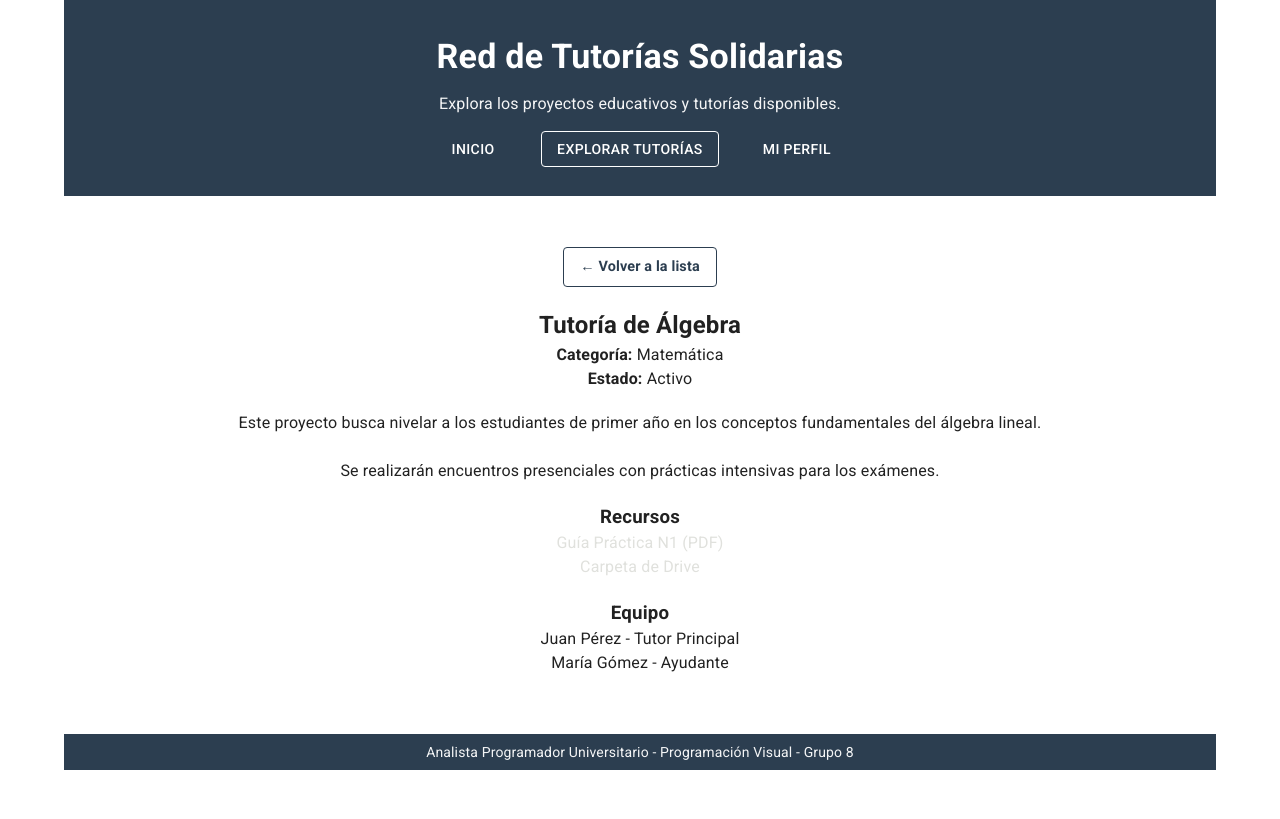
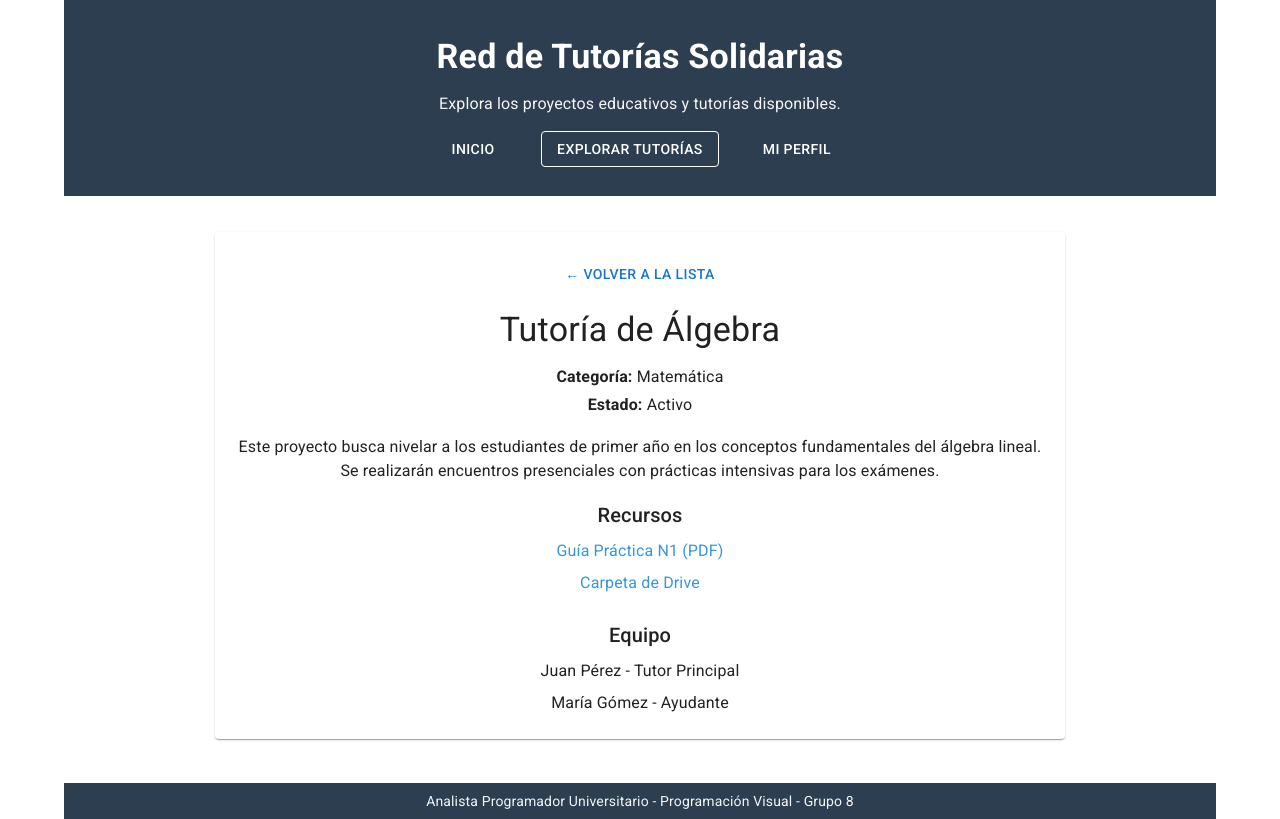
Before and after one commit to Mesconiji/PV_TP3_Grupo8, a React (Vite) app: page /proyectos/1 in a window 1280 px wide. Built offline with nearby package versions, Linux system fonts and the light colour scheme; a web font is replaced by a local one.

Commit message:
Agrego MUI y diseño general a detalleproyecto.jsx Jose Mesconi

```diff
--- a/src/views/DetalleProyecto.jsx
+++ b/src/views/DetalleProyecto.jsx
@@ -1,68 +1,89 @@
 import { useParams, Link } from 'react-router-dom';
 import proyectoService from '../services/proyectoService';
-
+import Box from '@mui/material/Box';
+import Paper from '@mui/material/Paper';
+import Typography from '@mui/material/Typography';
+import Button from '@mui/material/Button';
+import List from '@mui/material/List';
+import ListItem from '@mui/material/ListItem';
 
 const DetalleProyecto = () => {
-
   const { id } = useParams();
   const listaProyectos = proyectoService.obtenerProyectos();
   const proyecto = listaProyectos.find((p) => p.id.toString() === id);
 
   if (!proyecto) {
     return (
-      <div className="card" style={{ width: '100%', textAlign: 'center' }}>
-        <h2>Proyecto no encontrado</h2>
-        <Link to="/proyectos" className="btn btn--volver">Volver a la lista</Link>
-      </div>
+      <Paper className="card" sx={{ width: '100%', textAlign: 'center', p: 3 }}>
+        <Typography variant="h5" gutterBottom>
+          Proyecto no encontrado
+        </Typography>
+        <Button component={Link} to="/proyectos" className="btn btn--volver" sx={{ mt: 2 }}>
+          Volver a la lista
+        </Button>
+      </Paper>
     );
   }
 
   const { titulo, categoria, estado, descripcion, recursos, equipo } = proyecto;
 
   return (
-    <div className="card" style={{ width: '100%' }}>
+    <Paper className="card" sx={{ width: '100%', p: 3 }}>
+      <Box sx={{ mb: 2 }}>
+        <Button
+          component={Link}
+          to="/proyectos"
+          className="btn btn--volver"
+          sx={{ display: 'inline-block', textDecoration: 'none' }}
+        >
+          ← Volver a la lista
+        </Button>
+      </Box>
 
-      <Link
-        to="/proyectos"
-        className="btn btn--volver"
-        style={{ display: 'inline-block', marginBottom: '20px', textDecoration: 'none' }}
-      >
-        ← Volver a la lista
-      </Link>
+      <Typography variant="h4" gutterBottom align="center">
+        {titulo}
+      </Typography>
 
-      <h2>{titulo}</h2>
+      <Typography variant="subtitle1" color="text.secondary">
+        <strong>Categoría:</strong> {categoria}
+      </Typography>
 
-      <p><strong>Categoría:</strong> {categoria}</p>
-      <p><strong>Estado:</strong> {estado}</p>
+      <Typography variant="subtitle1" color="text.secondary" sx={{ mb: 2 }}>
+        <strong>Estado:</strong> {estado}
+      </Typography>
 
+      <Box sx={{ my: 2 }}>
+        <Typography paragraph>{descripcion[0]}</Typography>
+        <Typography paragraph>{descripcion[1]}</Typography>
+      </Box>
 
-      <div style={{ margin: '20px 0' }}>
-        <p>{descripcion[0]}</p>
-        <br />
-        <p>{descripcion[1]}</p>
-      </div>
-
-      <h3>Recursos</h3>
-      <ul>
+      <Typography variant="h6" sx={{ mt: 2 }} align="center">
+        Recursos
+      </Typography>
+      <List sx={{ display: 'flex', flexDirection: 'column', gap: 1 }}>
         {recursos.map((recurso, index) => (
-          <li key={index}>
-            <a href={recurso.enlace} >
+          <ListItem key={index} disablePadding sx={{ justifyContent: 'center' }}>
+            <a
+              href={recurso.enlace}
+              style={{ color: 'var(--color-secundario)', textDecoration: 'none' }}
+            >
               {recurso.nombre}
             </a>
-          </li>
+          </ListItem>
         ))}
-      </ul>
+      </List>
 
-      <h3 style={{ marginTop: '20px' }}>Equipo</h3>
-      <ul>
+      <Typography variant="h6" sx={{ mt: 2 }} align="center">
+        Equipo
+      </Typography>
+      <Box sx={{ display: 'flex', flexDirection: 'column', alignItems: 'center', gap: 1, mt: 1 }}>
         {equipo.map((miembro, index) => (
-          <li key={index}>
+          <Typography key={index} variant="body1" align="center">
             {miembro.nombre} - {miembro.rol}
-          </li>
+          </Typography>
         ))}
-      </ul>
-
-    </div>
+      </Box>
+    </Paper>
   );
 };
 
```
